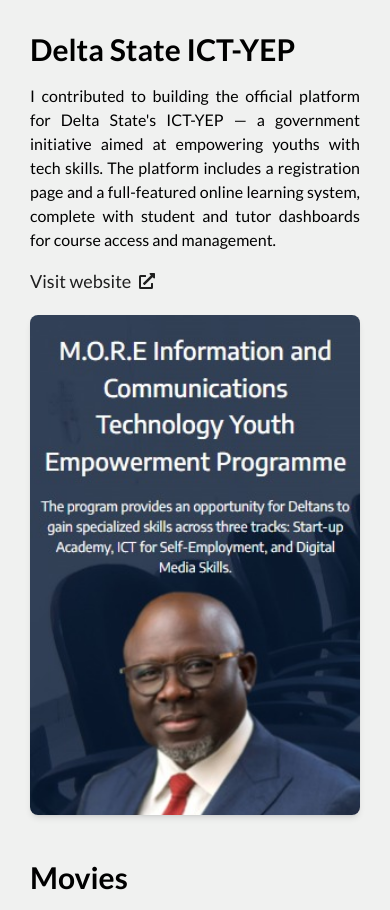
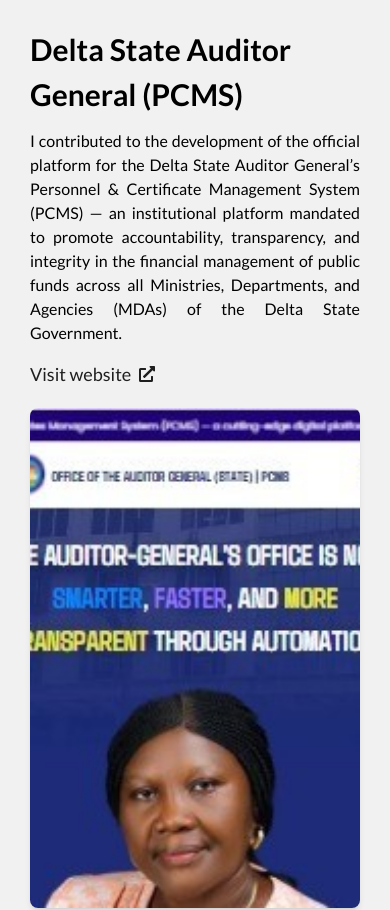
Before and after one commit to annaelowigho/my-portfolio, a React (Vite) app: page / in a window 390 px wide. Shown: the part 4820-5730 px from the top of the page. Built offline with nearby package versions, Linux system fonts and the light colour scheme; a web font is replaced by a local one.

Commit message:
added project

```diff
--- a/src/App.jsx
+++ b/src/App.jsx
@@ -471,10 +471,10 @@
                   <img
                     src="/electra-img.jpeg"
                     alt="Electra Motors preview"
-                    className="w-full h-full object-cover transition-transform duration-300 group-hover:scale-105"
+                    className="w-full h-full object-cover transition-transform duration-500 group-hover:scale-105"
                   />
-                  <div className="absolute inset-0 bg-[#c1bdd5]/30 opacity-0 group-hover:opacity-100 transition-opacity duration-300" />
-                  <div className="absolute inset-0 bg-[#c1bdd5]/70 opacity-0 group-hover:opacity-100 transition-all duration-300 flex items-center justify-center text-center p-4">
+                  <div className="absolute inset-0 bg-[#c1bdd5]/30 opacity-0 group-hover:opacity-100 transition-opacity duration-500" />
+                  <div className="absolute inset-0 bg-[#c1bdd5]/70 opacity-0 group-hover:opacity-100 transition-all duration-500 flex items-center justify-center text-center p-4">
                     <p className="text-[24px] text-gray-800 font-semibold">
                       Electra Motors
                       <br />
@@ -486,6 +486,48 @@
                 </Link>
               </div>
               <div className='flex flex-col md:flex-row-reverse justify-center gap-[20px] md:gap-[40px] lg:gap-[100px]'>
+                <div className='w-full md:w-3/8'>
+                  <h3 className='text-[30px] md:text-[30px] font-semibold pb-3'>Delta State Auditor General (PCMS)</h3>
+                  <p className='text-[16px] lg:text-[20px] text-justify pb-4'>
+                    I contributed to the development of the official platform for the Delta State Auditor General’s Personnel & Certificate
+                    Management System (PCMS) — an institutional platform mandated to promote accountability, transparency, and integrity in
+                    the financial management of public funds across all Ministries, Departments, and Agencies (MDAs) of the Delta State
+                    Government.
+                  </p>
+                  <a
+                    href="https://www.dsgauditoffice.com/"
+                    target="_blank"
+                    rel="noopener noreferrer"
+                    className='inline-flex items-center gap-2 text-[18px] text-[#1f1f1f] hover:underline transition duration-500'
+                  >
+                    <button className='cursor-pointer text-[18px]'>Visit website </button>
+                    <FaExternalLinkAlt className='text-[16px] cursor-pointer'/>
+                  </a>
+                </div>
+                <Link
+                  to="https://www.dsgauditoffice.com/"
+                  target="_blank"
+                  rel="noopener noreferrer"
+                  className="group relative w-full md:w-[400px] h-[500px] overflow-hidden rounded-lg shadow-md block"
+                  >
+                  <img
+                    src="/auditor-general.jpeg"
+                    alt="Delta State ICT-YEP preview"
+                    className="w-full h-full object-cover transition-transform duration-500 group-hover:scale-105"
+                  />
+                  <div className="absolute inset-0 bg-[#c1bdd5]/30 opacity-0 group-hover:opacity-100 transition-opacity duration-500" />
+                  <div className="absolute inset-0 bg-[#c1bdd5]/70 opacity-0 group-hover:opacity-100 transition-all duration-500 flex items-center justify-center text-center p-4">
+                    <p className="text-[24px] text-gray-800 font-semibold">
+                      Delta State Auditor General (PCMS)
+                      <br />
+                      <span className="text-[18px] font-normal">
+                        <span className='font-semibold'>Technology:</span> Vuejs, Tailwind CSS, JavaScript
+                      </span>
+                    </p>
+                  </div>
+                </Link>
+              </div>
+              <div className='flex flex-col md:flex-row justify-center gap-[20px] md:gap-[40px] lg:gap-[100px]'>
                 <div className='w-full md:w-3/8'>
                   <h3 className='text-[30px] md:text-[30px] font-semibold pb-3'>Delta State ICT-YEP</h3>
                   <p className='text-[16px] lg:text-[20px] text-justify pb-4'>
@@ -512,10 +554,11 @@
                   <img
                     src="/ict-yep.jpeg"
                     alt="Delta State ICT-YEP preview"
-                    className="w-full h-full object-cover transition-transform duration-300 group-hover:scale-105"
+                    className="w-full h-full object-cover transition-transform duration-500 group-hover:scale-105"
                   />
-                  <div className="absolute inset-0 bg-[#c1bdd5]/30 opacity-0 group-hover:opacity-100 transition-opacity duration-300" />
-                  <div className="absolute inset-0 bg-[#c1bdd5]/70 opacity-0 group-hover:opacity-100 transition-all duration-300 flex items-center justify-center text-center p-4">
+                  <div className="absolute inset-0 bg-[#c1bdd5]/30 opacity-0 group-hover:opacity-100 transition-opacity duration-500" />
+                  <div className="absolute inset-0 bg-[#c1bdd5]/70 opacity-0 group-hover:opacity-100 transition-all duration-500
+                  flex items-center justify-center text-center p-4">
                     <p className="text-[24px] text-gray-800 font-semibold">
                       Delta State ICT-YEP
                       <br />
@@ -526,7 +569,7 @@
                   </div>
                 </Link>
               </div>
-              <div className='flex flex-col md:flex-row justify-center gap-[20px] md:gap-[40px] lg:gap-[100px]'>
+              <div className='flex flex-col md:flex-row-reverse justify-center gap-[20px] md:gap-[40px] lg:gap-[100px]'>
                 <div className='w-full md:w-3/8'>
                   <h3 className='text-[30px] md:text-[30px] font-semibold pb-3'>Movies</h3>
                   <p className='text-[16px] lg:text-[20px] text-justify pb-4'>
@@ -553,10 +596,11 @@
                   <img
                     src="/movies.png"
                     alt="Movies preview"
-                    className="w-full h-full object-cover transition-transform duration-300 group-hover:scale-105"
+                    className="w-full h-full object-cover transition-transform duration-500 group-hover:scale-105"
                   />
-                  <div className="absolute inset-0 bg-[#c1bdd5]/30 opacity-0 group-hover:opacity-100 transition-opacity duration-300" />
-                  <div className="absolute inset-0 bg-[#c1bdd5]/70 opacity-0 group-hover:opacity-100 transition-all duration-300 flex items-center justify-center text-center p-4">
+                  <div className="absolute inset-0 bg-[#c1bdd5]/30 opacity-0 group-hover:opacity-100 transition-opacity duration-500" />
+                  <div className="absolute inset-0 bg-[#c1bdd5]/70 opacity-0 group-hover:opacity-100 transition-all duration-500 flex
+                  items-center justify-center text-center p-4">
                     <p className="text-[24px] text-gray-800 font-semibold">
                       Movies
                       <br />
```
Also changed, not shown: public/auditor-general.jpeg (added).
